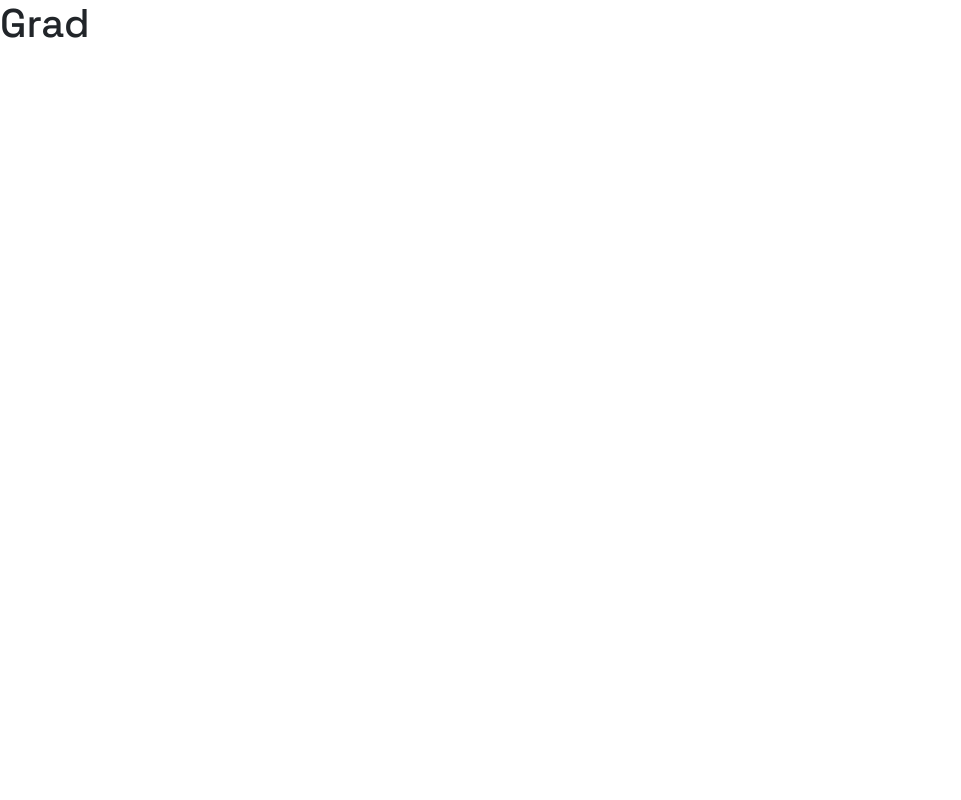
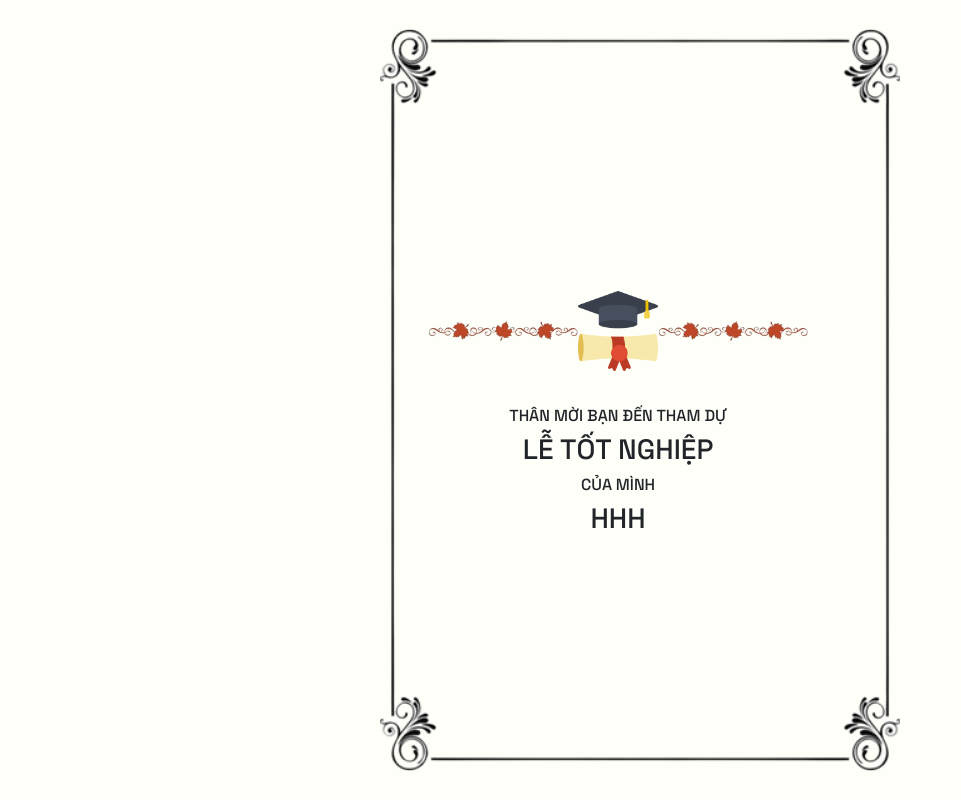
Before and after one commit to phphuc0608/Graduation_Invitation_Website, a Vue app: page /graduation-card in a window 1280 px wide. Shown: the whole page, without its empty margins (0-961 px from the left). Built offline with nearby package versions, Linux system fonts and the light colour scheme.

Commit message:
update template

```diff
--- a/src/views/GraduationCard.vue
+++ b/src/views/GraduationCard.vue
@@ -1,7 +1,60 @@
 <template>
- <h1>Grad</h1>
+  <div id="background" class="d-flex justify-content-center align-items-center p-0 m-0">
+    <div id="input_box" class="p-5 text-center d-flex justify-content-between align-items-center">
+      <div id="content" class="d-flex flex-column justify-content-between">
+        <div id="content_header">
+          <img src="../assets/border_card.png" class="border_img">
+          <img src="../assets/graduated.png" class="header_img">
+          <img src="../assets/border_card.png" class="border_img">
+        </div>
+        <div id="greeting">
+          <h6>THÂN MỜI BẠN ĐẾN THAM DỰ</h6>
+          <h3>LỄ TỐT NGHIỆP</h3>
+          <h6>CỦA MÌNH</h6>
+        </div>
+        <div id="content_center">
+          <h3>HHH</h3>
+        </div>
+        <div id="content_footer">
+        </div>
+      </div>
+    </div>
+  </div>
 </template>
 
 <script>
+import { ref, onMounted } from 'vue'
+export default {
+  setup() {
+    onMounted(() => {
+      document.title = 'Graduation Card'
+    })
+    return {
+    }
+  }
+}
+</script>
 
-</script>
+<style scoped>
+#background {
+  background-color: #fefff8;
+  padding: 20px;
+  height: 100vh;
+}
+#input_box{
+  background-image: url('../assets/bg_card.png');
+  background-position: center;
+  background-size: cover;
+  background-repeat: no-repeat;
+  width: 520px;
+  height: 742px ;
+}
+.header_img{
+  width: 80px;
+  height: 80px;
+}
+.border_img{
+  width: 150px;
+  height: 150px;
+}
+</style>
```
